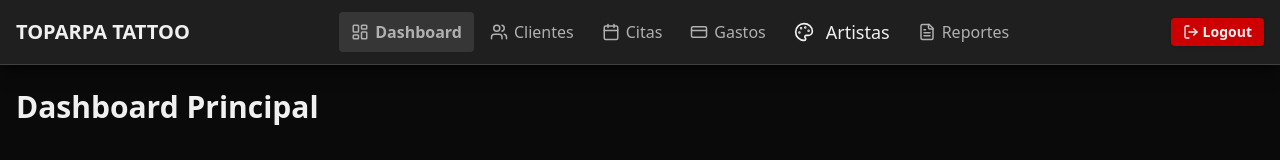
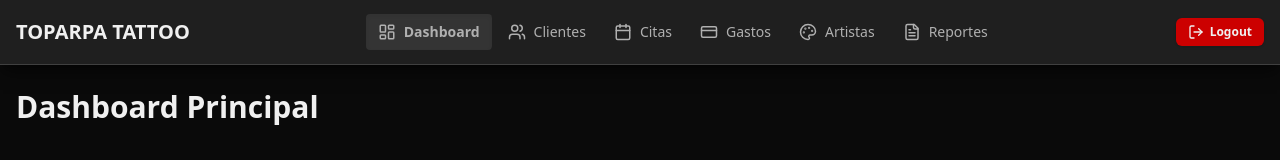
Before and after one commit to AlexJ236/Gestor-de-Citas-para-Estudio-de-Tatuajes-TOPARPA-TATTOO, a React (Vite) app in the folder frontend/: page / in a window 1280 px wide. Shown: the top 160 px of the page. Built offline with nearby package versions, Linux system fonts and the light colour scheme; no server answers; sample sign-in values are in the browser's storage.

Commit message:
Artists have been reajusted

```diff
--- a/frontend/src/components/Layout.jsx
+++ b/frontend/src/components/Layout.jsx
@@ -1,76 +1,96 @@
 import React, { useState } from 'react';
 import { useAuth } from '../contexts/AuthContext';
 import { Link, Outlet, useNavigate, NavLink } from 'react-router-dom';
-import { LogOut, LogIn, LayoutDashboard, Users, Calendar, Menu, X, CreditCard, FileText, Palette } from 'lucide-react';
+import {LogOut, LogIn, LayoutDashboard, Users, Calendar, Menu, X, CreditCard, FileText, Palette } from 'lucide-react';
 
 function Layout() {
   const { isAuthenticated, logout } = useAuth();
   const navigate = useNavigate();
   const [isMobileMenuOpen, setIsMobileMenuOpen] = useState(false);
 
-  const handleLogout = () => { logout(); navigate('/login'); };
+  const handleLogout = () => {
+    logout();
+    navigate('/login');
+  };
+
   const toggleMobileMenu = () => setIsMobileMenuOpen(!isMobileMenuOpen);
 
-  const linkClassBase = "flex items-center px-3 py-2 rounded transition-colors";
-  const linkClassDesktop = `${linkClassBase} hover:bg-white/10 text-text-secondary`;
-  const activeLinkClassDesktop = "bg-white/10 text-text-primary font-semibold";
-  const linkClassMobile = `${linkClassBase} text-text-primary hover:bg-primary hover:text-text-on-primary w-full text-lg py-3`;
-  const activeLinkClassMobile = "bg-primary text-text-on-primary font-semibold";
+  // Clases base para los NavLinks
+  const linkClassBase = "flex items-center px-3 py-2 rounded transition-colors duration-150 ease-in-out text-sm";
+
+  // Clases para enlaces de escritorio
+  const linkClassDesktop = `${linkClassBase} text-text-secondary hover:bg-surface hover:text-primary`;
+  const activeLinkClassDesktop = "bg-primary/10 text-primary font-semibold shadow-inner";
+
+  // Clases para enlaces móviles
+  const linkClassMobile = `flex items-center px-4 py-3 rounded-md transition-colors duration-150 ease-in-out text-text-primary hover:bg-primary hover:text-text-on-primary w-full text-base`;
+  const activeLinkClassMobile = "bg-primary text-text-on-primary font-semibold shadow-md";
+
 
   return (
     <div className="min-h-screen bg-background text-text-primary">
       <nav className="bg-surface shadow-lg border-b border-border-color sticky top-0 z-30">
         <div className="container mx-auto px-4">
           <div className="flex justify-between items-center h-16">
+            {/* Logo */}
             <Link to="/" className="text-xl font-bold text-text-primary hover:text-primary transition-colors flex-shrink-0">
                  TOPARPA TATTOO
              </Link>
 
-            {/* Links Escritorio */}
+            {/* Links Escritorio - Aplicando las clases base */}
             <div className="hidden md:flex items-center space-x-1">
                <NavLink to="/" end className={({ isActive }) => `${linkClassDesktop} ${isActive ? activeLinkClassDesktop : ''}`}>
-                  <LayoutDashboard size={18} className="mr-1.5" /> Dashboard
+                  <LayoutDashboard size={18} className="mr-2" /> Dashboard {/* Ajustado mr-1.5 a mr-2 para consistencia */}
                </NavLink>
-
                <NavLink to="/clients" className={({ isActive }) => `${linkClassDesktop} ${isActive ? activeLinkClassDesktop : ''}`}>
-                   <Users size={18} className="mr-1.5" /> Clientes
+                   <Users size={18} className="mr-2" /> Clientes
                </NavLink>
-
                <NavLink to="/appointments" className={({ isActive }) => `${linkClassDesktop} ${isActive ? activeLinkClassDesktop : ''}`}>
-                   <Calendar size={18} className="mr-1.5" /> Citas
+                   <Calendar size={18} className="mr-2" /> Citas
                </NavLink>
-
                <NavLink to="/expenses" className={({ isActive }) => `${linkClassDesktop} ${isActive ? activeLinkClassDesktop : ''}`}>
-                   <CreditCard size={18} className="mr-1.5" /> Gastos
+                   <CreditCard size={18} className="mr-2" /> Gastos
                </NavLink>
-
-               <NavLink to="/artists" onClick={toggleMobileMenu} className={({ isActive }) => `${linkClassMobile} ${isActive ? activeLinkClassMobile : ''}`}>
-                  <Palette size={20} className="mr-3" /> Artistas
+               {/* Enlace Artistas - Aplicando las mismas clases */}
+               <NavLink to="/artists" className={({ isActive }) => `${linkClassDesktop} ${isActive ? activeLinkClassDesktop : ''}`}>
+                    <Palette size={18} className="mr-2" /> Artistas
                </NavLink>
-
                <NavLink to="/reports" className={({ isActive }) => `${linkClassDesktop} ${isActive ? activeLinkClassDesktop : ''}`}>
-                    <FileText size={18} className="mr-1.5" /> Reportes
+                    <FileText size={18} className="mr-2" /> Reportes
                </NavLink>
             </div>
 
-            {/* Botones Derecha */}
+            {/* Botones Derecha (Login/Logout y Menú Hamburguesa) */}
             <div className="flex items-center gap-2 sm:gap-4">
-                <div className="hidden sm:block"> {/* Login/Logout Desktop */}
-                    {isAuthenticated ? ( <button onClick={handleLogout} className="btn-accent flex items-center text-sm px-3 py-1"> <LogOut size={16} className="mr-1" /> Logout </button>
-                    ) : ( <Link to="/login" className="flex items-center text-text-secondary hover:text-primary transition-colors text-sm"> <LogIn size={16} className="mr-1" /> Login </Link> )}
+                <div className="hidden sm:block">
+                    {isAuthenticated ? (
+                        <button onClick={handleLogout} className="btn-accent flex items-center text-xs px-3 py-1.5 rounded-md"> {/* Ajuste ligero de padding/rounded */}
+                            <LogOut size={16} className="mr-1.5" /> Logout
+                        </button>
+                    ) : (
+                        <Link to="/login" className={`${linkClassBase} text-text-secondary hover:text-primary px-3 py-1.5 text-xs`}> {/* Reusar clase base */}
+                            <LogIn size={16} className="mr-1.5" /> Login
+                        </Link>
+                    )}
                 </div>
-                <button onClick={toggleMobileMenu} className="md:hidden p-2 rounded text-text-secondary hover:text-primary hover:bg-white/10 focus:outline-none focus:ring-2 focus:ring-inset focus:ring-primary" aria-controls="mobile-menu" aria-expanded={isMobileMenuOpen}>
-                    <span className="sr-only">Abrir menú</span> {isMobileMenuOpen ? <X size={24} /> : <Menu size={24} />}
+                {/* Botón Menú Móvil */}
+                <button
+                    onClick={toggleMobileMenu}
+                    className="md:hidden p-2 rounded text-text-secondary hover:text-primary hover:bg-surface-hover focus:outline-none focus:ring-2 focus:ring-inset focus:ring-primary"
+                    aria-controls="mobile-menu"
+                    aria-expanded={isMobileMenuOpen}
+                >
+                    <span className="sr-only">Abrir menú</span>
+                    {isMobileMenuOpen ? <X size={24} /> : <Menu size={24} />}
                 </button>
             </div>
           </div>
         </div>
 
-        {/* Menú Móvil Desplegable */}
+        {/* Menú Móvil Desplegable - Aplicando las clases base */}
         {isMobileMenuOpen && (
-          <div className="md:hidden absolute top-16 left-0 w-full bg-surface border-b border-border-color shadow-lg" id="mobile-menu">
+          <div className="md:hidden absolute top-16 left-0 w-full bg-surface border-b-2 border-primary shadow-xl z-40" id="mobile-menu"> {/* z-index más alto y sombra más pronunciada */}
             <div className="px-2 pt-2 pb-3 space-y-1 sm:px-3">
-
               <NavLink to="/" end onClick={toggleMobileMenu} className={({ isActive }) => `${linkClassMobile} ${isActive ? activeLinkClassMobile : ''}`}>
                   <LayoutDashboard size={20} className="mr-3" /> Dashboard
               </NavLink>
@@ -86,14 +106,34 @@ function Layout() {
               <NavLink to="/expenses" onClick={toggleMobileMenu} className={({ isActive }) => `${linkClassMobile} ${isActive ? activeLinkClassMobile : ''}`}>
                   <CreditCard size={20} className="mr-3" /> Gastos
               </NavLink>
+              {/* Enlace Artistas Móvil - Aplicando las mismas clases */}
+
+              <NavLink to="/artists" onClick={toggleMobileMenu} className={({ isActive }) => `${linkClassMobile} ${isActive ? activeLinkClassMobile : ''}`}>
+                  <Palette size={20} className="mr-3" /> Artistas
+              </NavLink>
 
               <NavLink to="/reports" onClick={toggleMobileMenu} className={({ isActive }) => `${linkClassMobile} ${isActive ? activeLinkClassMobile : ''}`}>
                   <FileText size={20} className="mr-3" /> Reportes
               </NavLink>
 
-              <div className="border-t border-border-color pt-4 pb-2 mt-3">
-                 {isAuthenticated ? ( <button onClick={() => { handleLogout(); toggleMobileMenu(); }} className="btn-accent flex items-center text-base px-3 py-2 w-full justify-center"> <LogOut size={20} className="mr-3" /> Logout </button>
-                 ) : ( <Link to="/login" onClick={toggleMobileMenu} className={`${linkClassMobile} justify-center`}> <LogIn size={20} className="mr-3" /> Login </Link> )}
+              {/* Logout/Login en Móvil */}
+              <div className="border-t border-border-color/50 pt-4 pb-2 mt-3">
+                 {isAuthenticated ? (
+                     <button
+                        onClick={() => { handleLogout(); toggleMobileMenu(); }}
+                        className="btn-accent flex items-center text-base px-4 py-2.5 w-full justify-center rounded-md" // Ajuste de padding/rounded
+                     >
+                         <LogOut size={20} className="mr-3" /> Logout
+                     </button>
+                 ) : (
+                     <Link
+                        to="/login"
+                        onClick={toggleMobileMenu}
+                        className={`${linkClassMobile} justify-center`}
+                     >
+                         <LogIn size={20} className="mr-3" /> Login
+                     </Link>
+                 )}
               </div>
             </div>
           </div>
```
Lines whose indentation alone changed are shown as unchanged.
